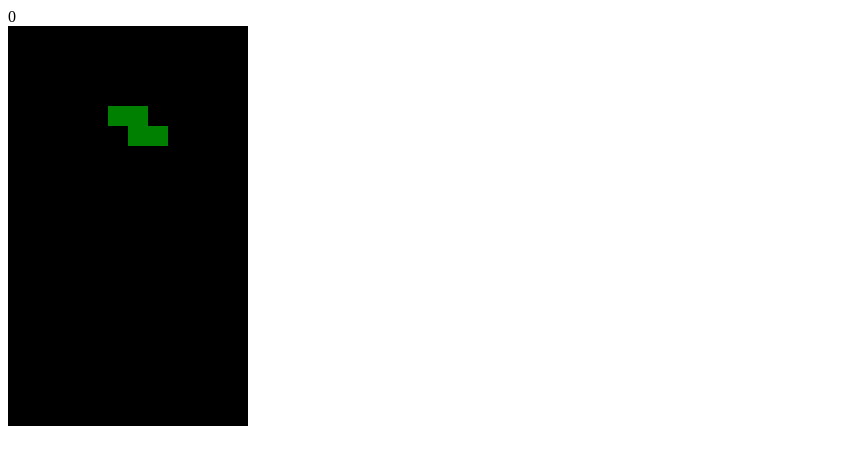
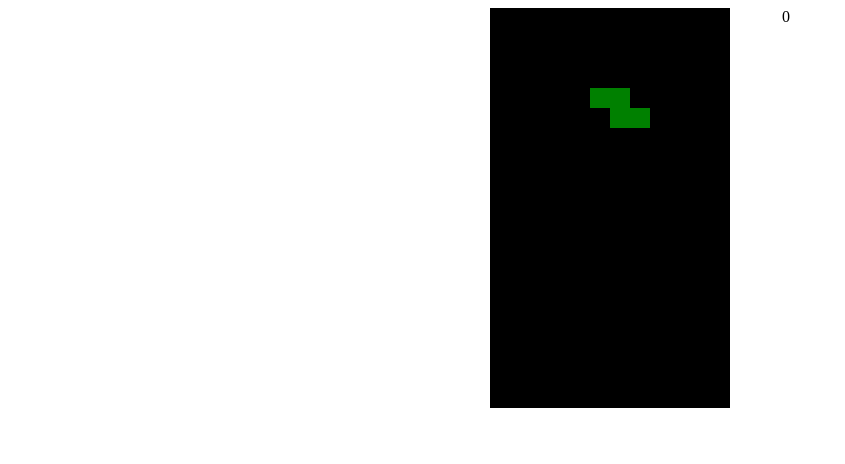
Before and after one commit to Devric/learn, a plain HTML site: page tetris/index.html in a window 1280 px wide. Shown: the whole page, without its empty margins (0-845 px from the left). Drawn offline with Linux system fonts and the light colour scheme.

Commit message:
styling and add score to html

```diff
--- a/tetris/index.html
+++ b/tetris/index.html
@@ -3,10 +3,29 @@
     <head>
         <meta charset="UTF-8">
         <title>Tetris</title>
+        <style>
+            .clearfix:before,.clearfix:after { content: " "; display: table;}
+            .clearfix:after { clear: both;}
+            .clearfix {*zoom: 1;}
+
+            #wrap {
+                display: block;
+                margin: 0 auto;
+                width: 300px;
+            }
+            #tetris {
+                float:left
+            }
+            #score {
+                float:right
+            }
+        </style>
     </head>
     <body>
-        <div id="score"></div>
-        <canvas id="tetris" width="240" height="400"></canvas>
+        <div id="wrap" class="clearfix">
+            <canvas id="tetris" width="240" height="400"></canvas>
+            <div id="score"></div>
+        </div>
         <script src="./index.js"></script>
     </body>
 </html>
```
